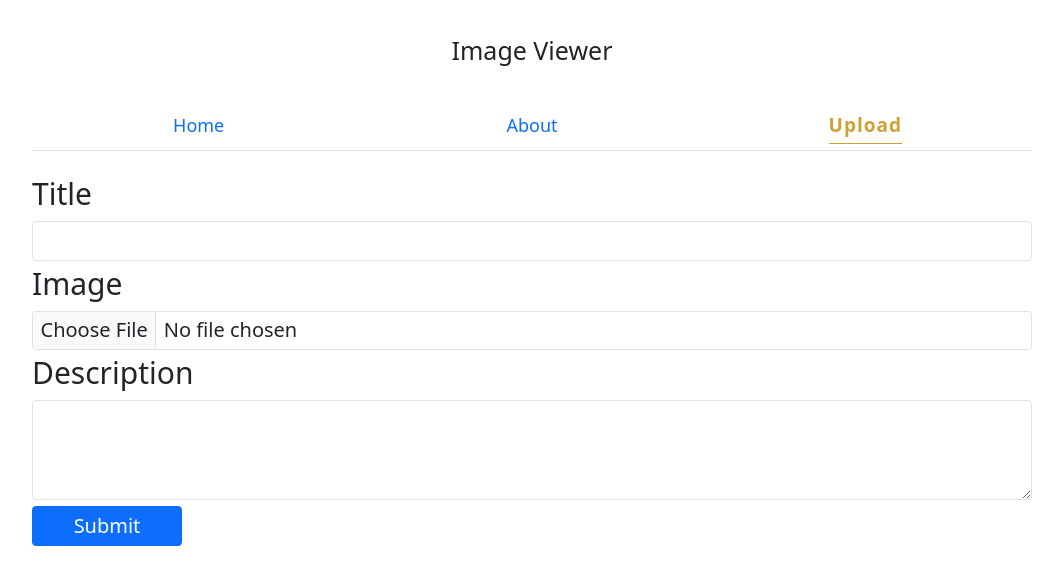
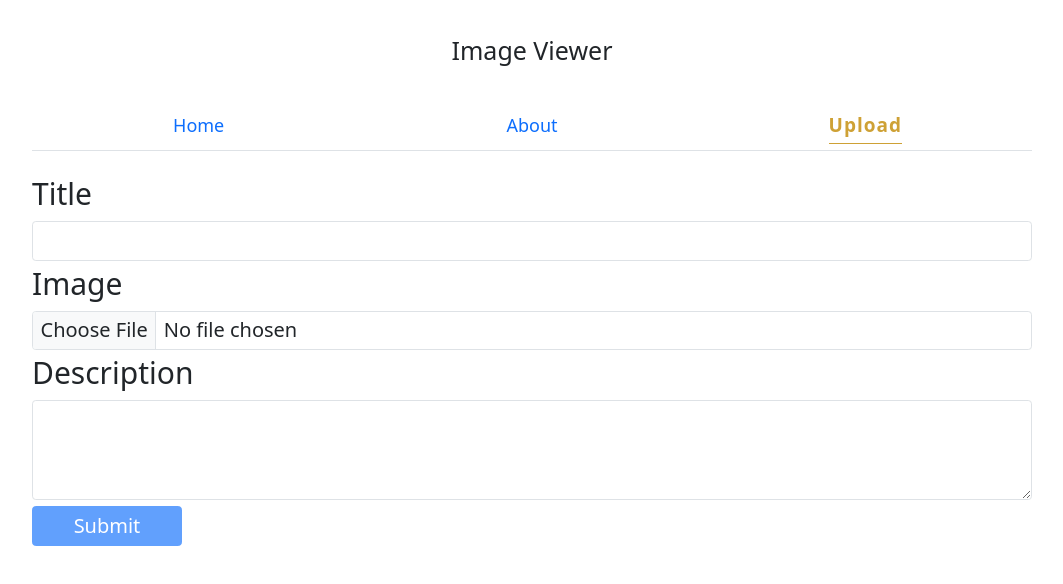
Before and after one commit to njb1286/capstone-image-site-javascript, a React app in the folder frontend/: page /upload in a window 1280 px wide. Shown: the top 584 px of the page, without its empty margins (108-1171 px from the left). Built offline with nearby package versions, Linux system fonts and the light colour scheme; the HTML template or start-up script is replaced by a standard one.

Commit message:
Add form validation for submit button

```diff
--- a/frontend/src/Pages/UploadPage.tsx
+++ b/frontend/src/Pages/UploadPage.tsx
@@ -93,6 +93,7 @@ function UploadPage() {
   const submitHandler = (event: FormEvent<HTMLFormElement>) => {
     event.preventDefault();
 
+    // Note: this is just in case the user manually changes the button's disabled tag to false
     if (!state.titleValidityState.isValid || !state.descriptionValidityState.isValid || !state.selectedImageValidityState.isValid) {
       dispatch({ type: "SET_TOUCHED", payload: true });
       return;
@@ -213,11 +214,16 @@ function UploadPage() {
     });
   };
 
-  // Returns false if valid
+  // Returns false if valid. If fields are not touched, they are not invalid.
   const getInvalidity = (validity: typeof defaultValidityState): boolean => {
     if (!validity.touched) return false;
 
     return !validity.isValid;
+  }
+
+  // Returns true if valid. If fields are not touched, it returns invalid
+  const getRawValidity = (validity: typeof defaultValidityState): boolean => {
+    return validity.isValid && validity.touched;
   }
 
   const titleIsInvalid = getInvalidity(state.titleValidityState);
@@ -267,7 +273,7 @@ function UploadPage() {
           />
           {descriptionIsInvalid && <p className="text text-danger">Description is required</p>}
         </FormGroup>
-        <Button className={classes.submit} type="submit">
+        <Button disabled={!getRawValidity(state.titleValidityState) || !getRawValidity(state.selectedImageValidityState) || !getRawValidity(state.descriptionValidityState)} className={classes.submit} type="submit">
           Submit
         </Button>
       </Form>
```
